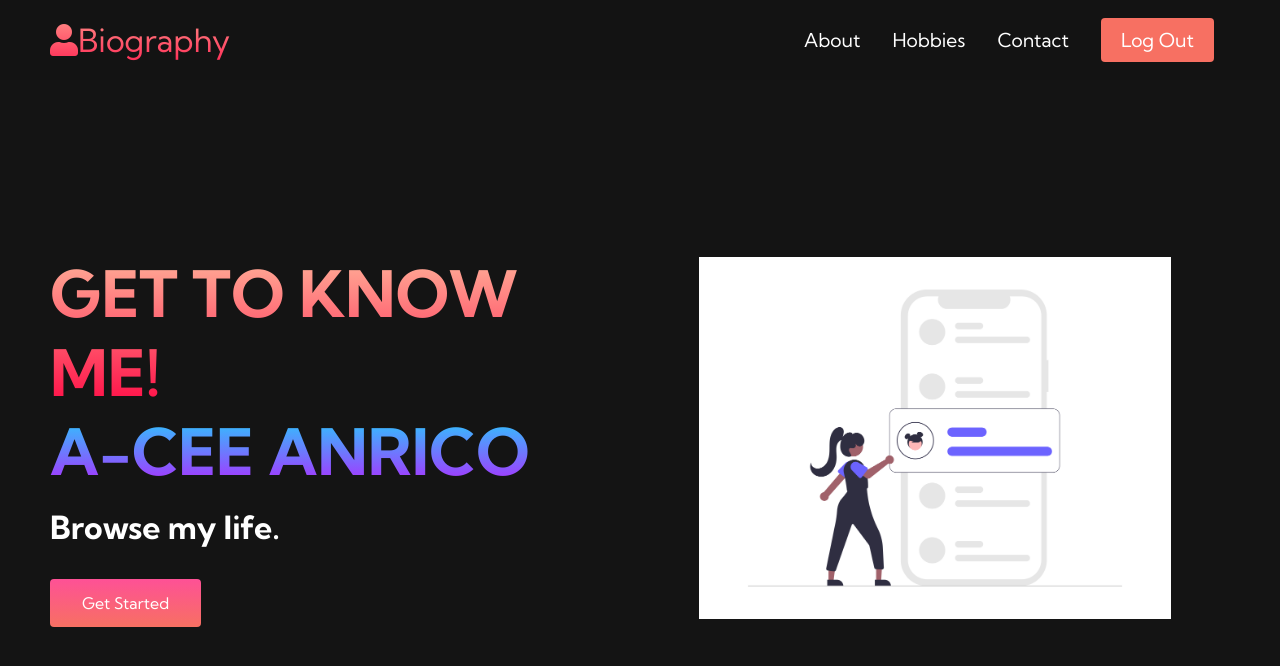
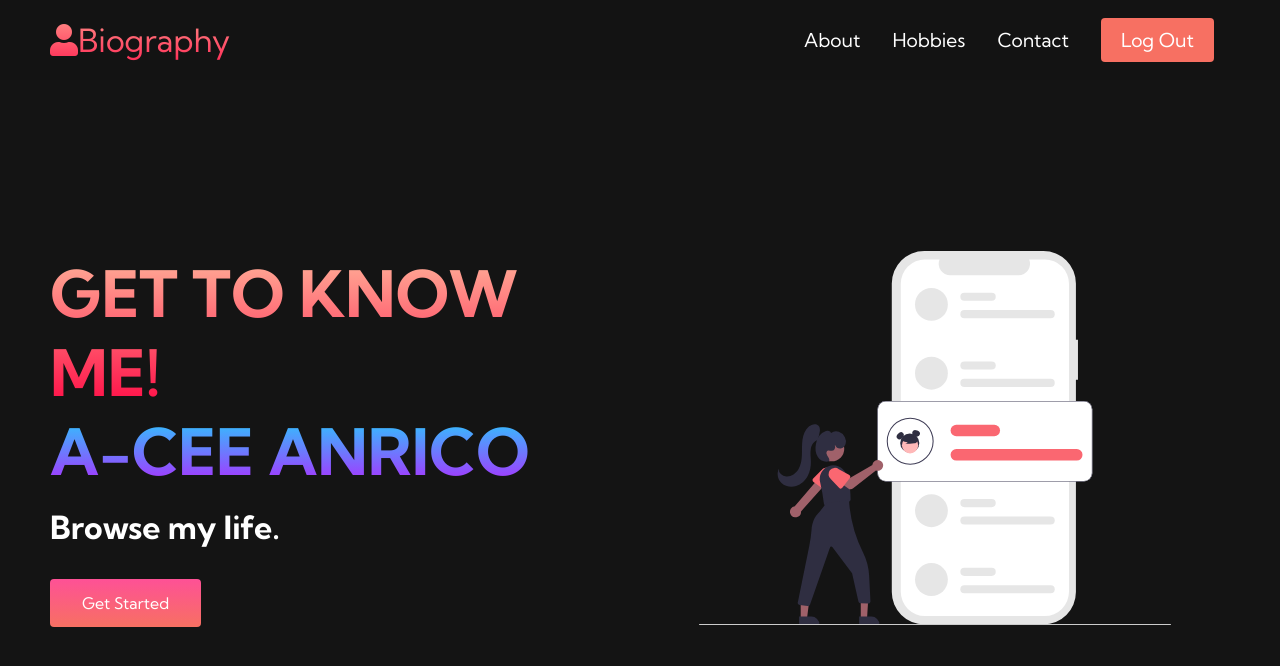
Before and after one commit to eysiiii/html-css-java, a plain HTML site: page index.html in a window 1280 px wide. Drawn offline with Linux system fonts and the light colour scheme.

Commit message:
Update index.html

```diff
--- a/index.html
+++ b/index.html
@@ -54,16 +54,11 @@
 			</button>
 			</div>
 			<div class="intro_img--container">
-			<img src="y.png"
+			<img src="pic2.svg"
 			alt="pic" id="intro_img">
 			</div>
 		</div>
 	</div>
-
-
-
-
-
 	<script src="app.js"></script>
 </body>
 </html>
```
